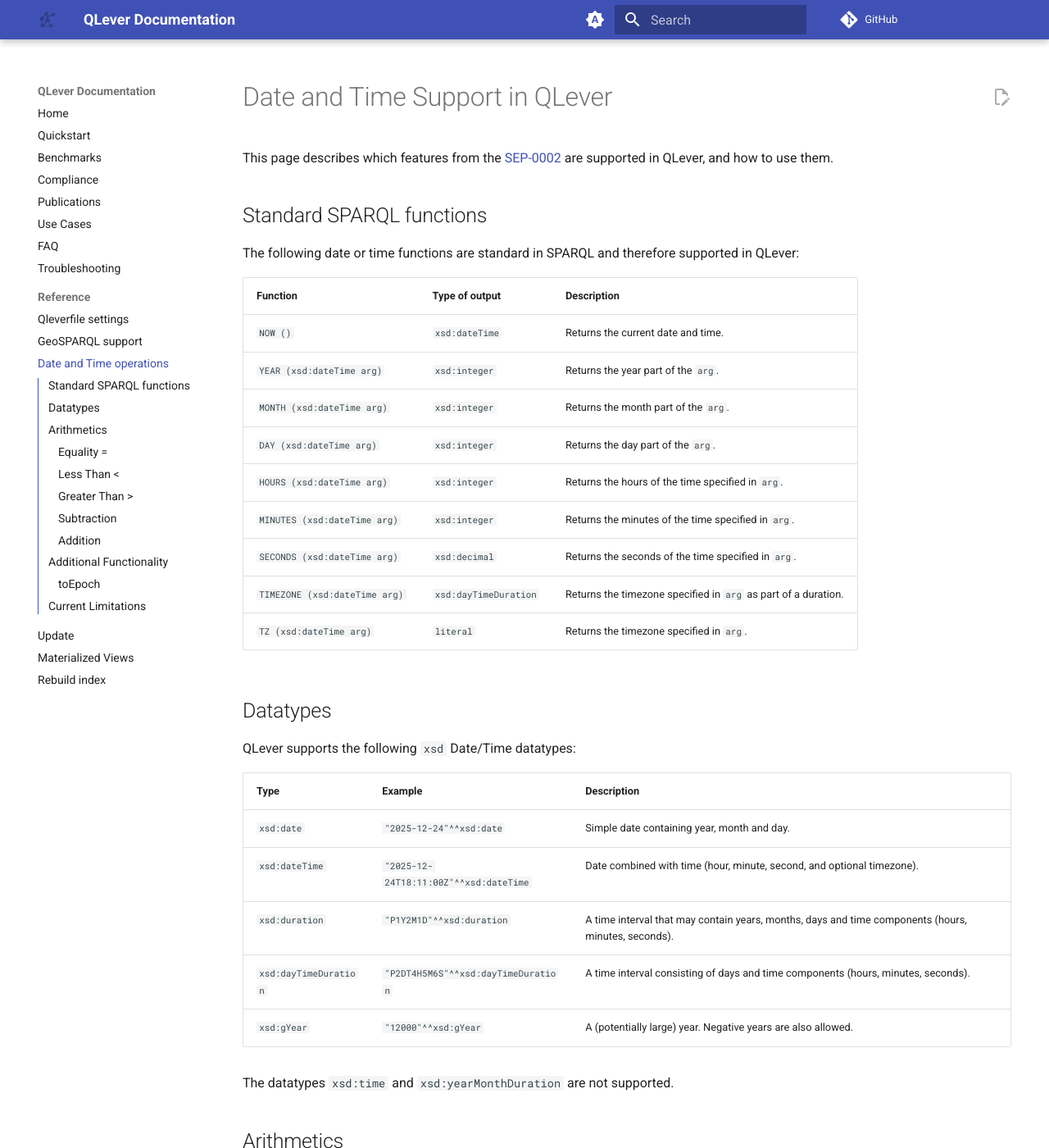
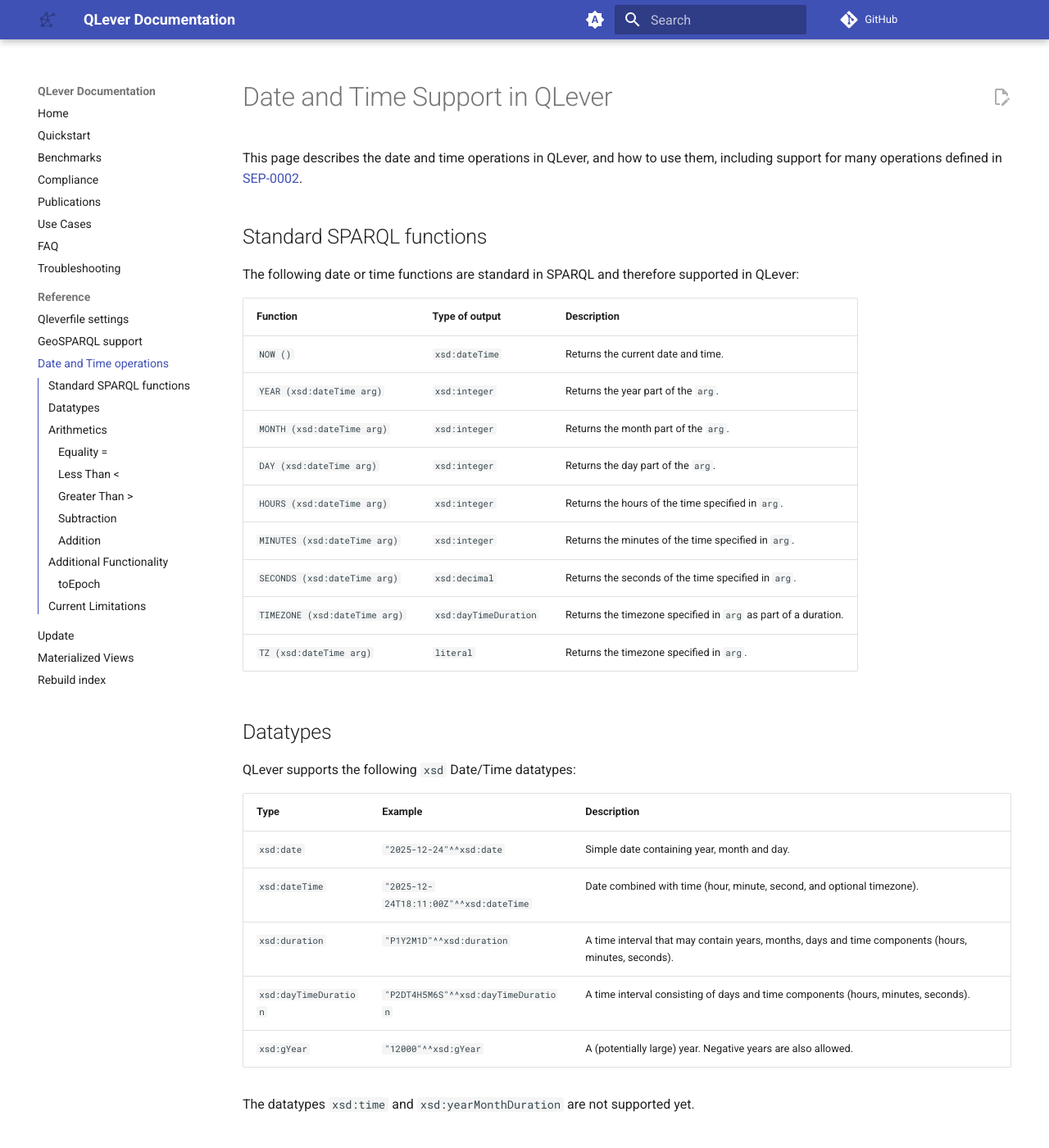
Before and after one commit to qlever-dev/qlever-docs, an MkDocs documentation site: the page built from docs/datetime.md, in a window 1280 px wide and 1400 px high. Shown: the whole window at 82% size. Built offline with MkDocs 1.6.1 and Material for MkDocs 9.7.7, drawn with Linux system fonts in a browser that asks for light colours; plug-ins that fetch from the network failed and are left out; comment, search, counter and statistics services are not loaded; the version menu is left out.

Commit message:
Recommended changes

```diff
--- a/docs/datetime.md
+++ b/docs/datetime.md
@@ -1,6 +1,6 @@
 # Date and Time Support in QLever
 
-This page describes which features from the [SEP-0002](https://github.com/w3c/sparql-dev/blob/main/SEP/SEP-0002/sep-0002.md) are supported in QLever, and how to use them.
+This page describes the date and time operations in QLever, and how to use them, including support for many operations defined in [SEP-0002](https://github.com/w3c/sparql-dev/blob/main/SEP/SEP-0002/sep-0002.md).
 
 ## Standard SPARQL functions
 The following date or time functions are standard in SPARQL and therefore supported in QLever:
@@ -29,7 +29,7 @@ QLever supports the following `xsd` Date/Time datatypes:
 |`xsd:dayTimeDuration`|`"P2DT4H5M6S"^^xsd:dayTimeDuration`|A time interval consisting of days and time components (hours, minutes, seconds).|
 |`xsd:gYear`|`"12000"^^xsd:gYear`|A (potentially large) year. Negative years are also allowed.|
 
-The datatypes `xsd:time` and `xsd:yearMonthDuration` are not supported.
+The datatypes `xsd:time` and `xsd:yearMonthDuration` are not supported yet.
 
 ## Arithmetics
 
@@ -421,6 +421,7 @@ The built-in function `ql:toEpoch (xsd:dateTime)` / `ql:toEpoch (xsd:date)` can
 
 ## Current Limitations
 For many operations (`=`, `<`, `>`) with `xsd:time`, `xsd:dateTime` timezones are not handled correctly yet. Here are some examples:
+
 - `09:30:10Z` (UTC) and `08:30:10-01:00` (UTC - 1) will not be seen as equal (`xsd:time`).
 - `09:30:10Z` (UTC) will not be seen as earlier than `08:30:10-02:00` (UTC - 2) (`xsd:time`).
 - `2025-12-24T14:15:00Z` (UTC) will not be seen as earlier than `2025-12-24T13:15:00-02:00` (UTC - 2) (without using [`ql:toEpoch`](#toepoch)) (`xsd:dateTime`).
```
